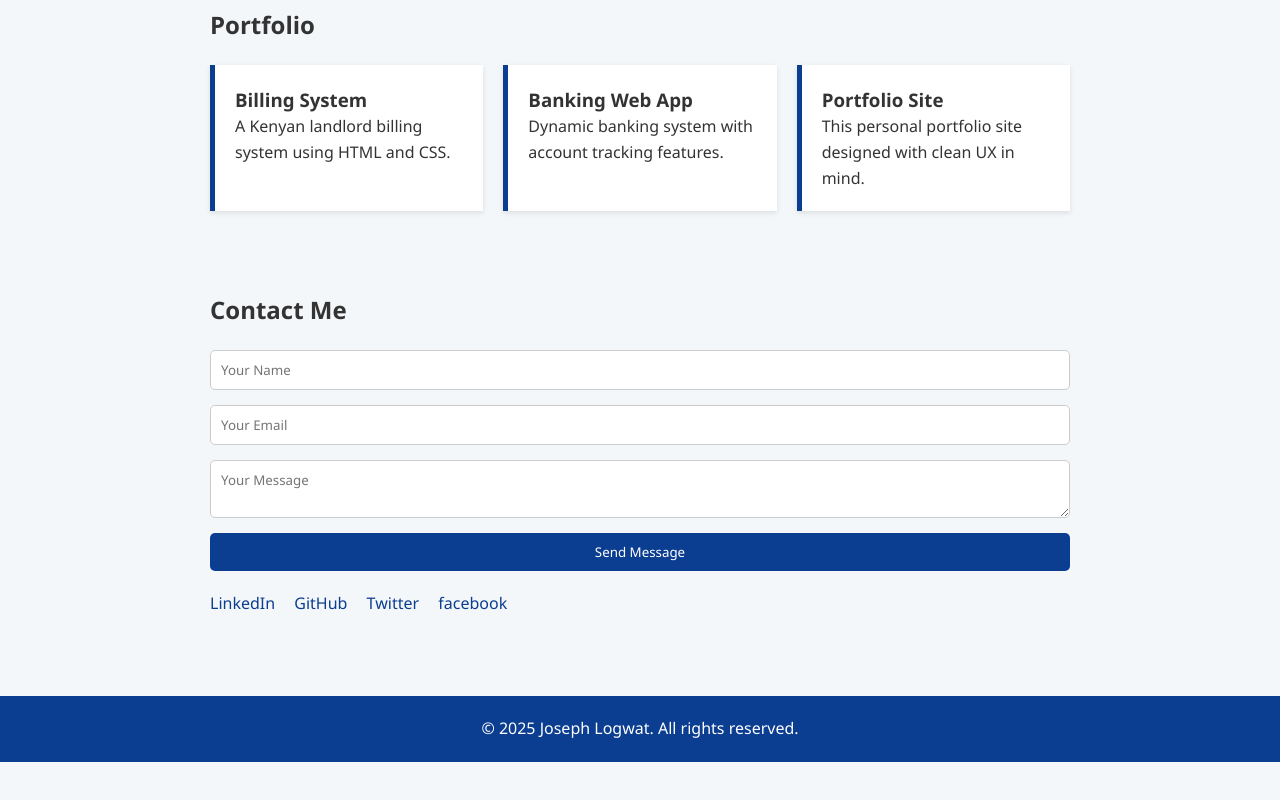
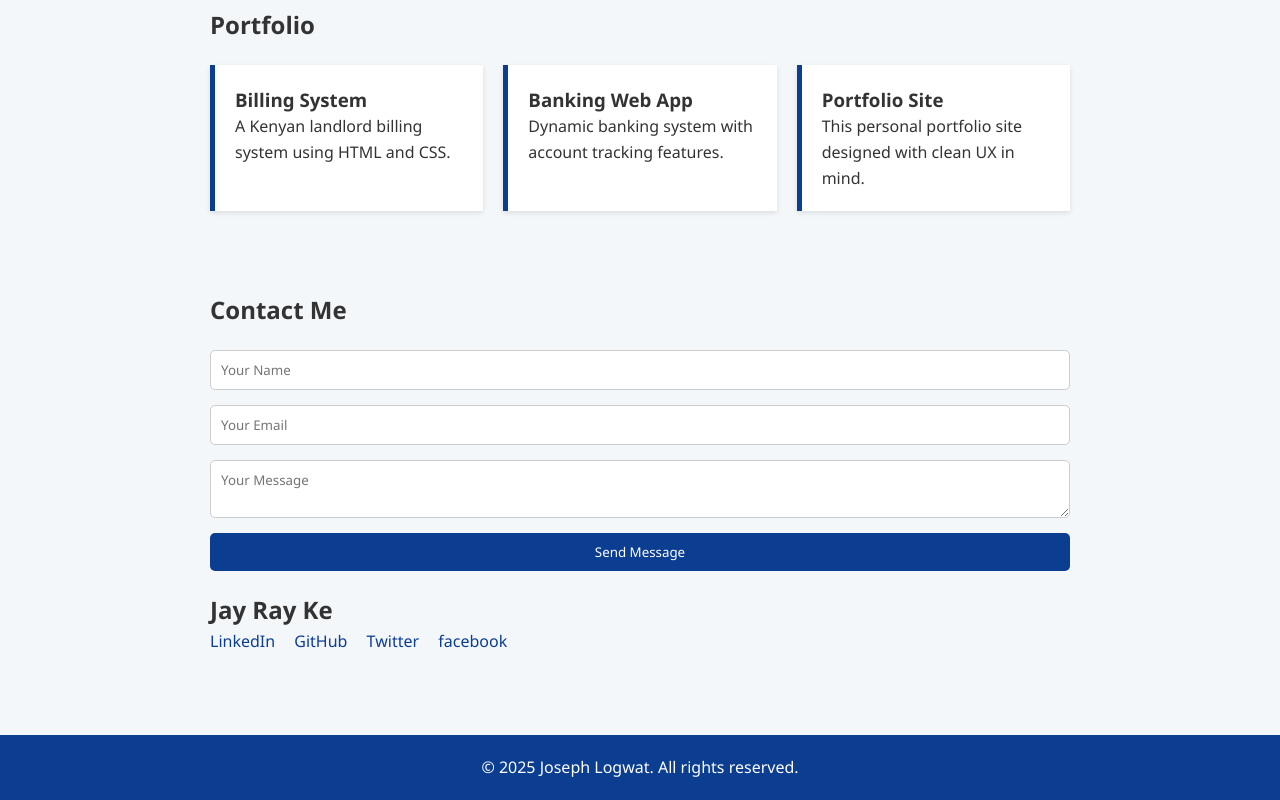
Before and after one commit to Relnoy-tech/Logwat, a plain HTML site: page index.html in a window 1280 px wide. Shown: the part 611-1411 px from the top of the page. Before the commit the page ends 1373 px from the top, so only its background shows below. Drawn offline with Linux system fonts and the light colour scheme.

Commit message:
Update index.html

```diff
--- a/index.html
+++ b/index.html
@@ -64,6 +64,7 @@
       <button type="submit">Send Message</button>
     </form>
     <div class="social-links">
+       <h2>Jay Ray Ke</h2>
       <a href="#">LinkedIn</a>
       <a href="#">GitHub</a>
       <a href="#">Twitter</a>
```
